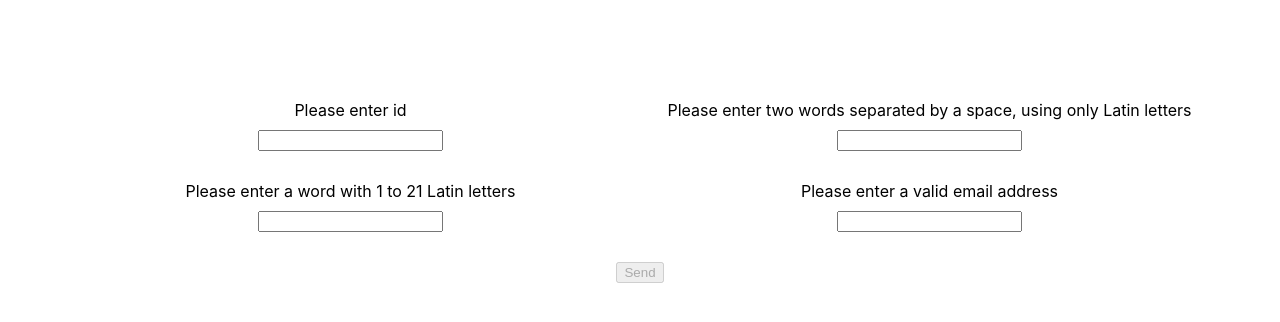
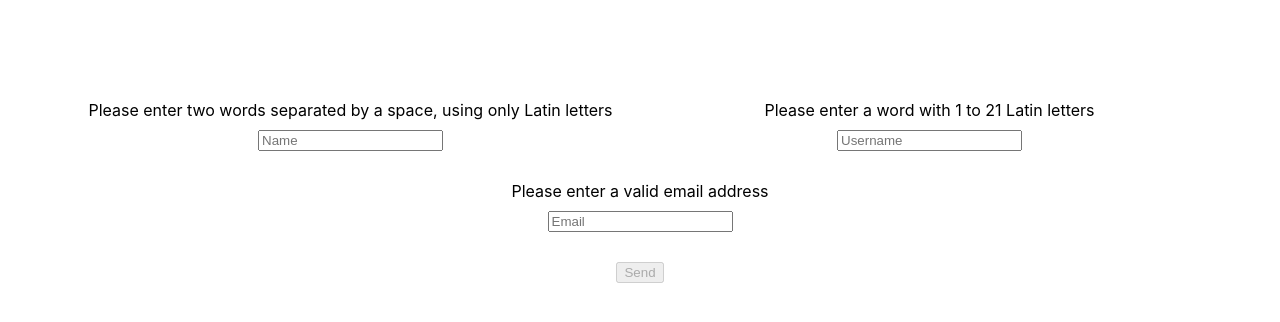
Before and after one commit to Anna-Kashyra/react-project, a React (Create React App) app: page / in a window 1280 px wide. Shown: the top 322 px of the page. Built offline with nearby package versions, Linux system fonts and the light colour scheme.

Commit message:
Fixed errors in homework 5

```diff
--- a/src/components/form/FormComponent.tsx
+++ b/src/components/form/FormComponent.tsx
@@ -2,15 +2,9 @@ import React from 'react';
 import {useForm} from "react-hook-form";
 import { joiResolver } from "@hookform/resolvers/joi";
 import userValidator from "../../validators/user.validator";
-import styles from './FormComponent.module.css'
-import axios from "axios";
-
-interface IFormProps {
-    id: number,
-    name: string,
-    username: string,
-    email: string
-}
+import styles from './FormComponent.module.css';
+import {IFormProps} from "../../models/IFormProps";
+import sendDataToServer from "../../services/api.service";
 
 const FormComponent = () => {
 
@@ -23,42 +17,28 @@ const FormComponent = () => {
         resolver: joiResolver (userValidator)
     });
 
-    const sendDataToServer = async (data: IFormProps) => {
-        try {
-            const response = await axios.post('https://jsonplaceholder.typicode.com/users', data);
-            console.log('Data sent successfully:', response.data);
-        } catch (error) {
-            console.error('Error sending data:', error);
-        }
-    };
-
-    const customHandler = (formDataProps: IFormProps) => {
-        sendDataToServer(formDataProps);
+    const customHandler = async (formDataProps: IFormProps) => {
+        await sendDataToServer(formDataProps);
     };
 
     return (
         <div className={styles.form_container}>
             <form className={styles.form} onSubmit={handleSubmit(customHandler)}>
                 <div className={styles.input_container}>
-                    <label>Please enter id
-                        <input type="number" {...register('id')}/>
-                        {errors.id && <div>{errors.id.message}</div>}
+                    <label>Please enter two words separated by a space, using only Latin letters
+                        <input type="text" placeholder={'Name'} {...register('name')}/>
+                        {errors.name && <div>{errors.name.message}</div>}
                     </label>
 
-                    <label>Please enter two words separated by a space, using only Latin letters
-                        <input type="text" {...register('name')}/>
-                        {errors.name && <div>{errors.name.message}</div>}
+                    <label>Please enter a word with 1 to 21 Latin letters
+                        <input type="text" placeholder={'Username'} {...register('username')}/>
+                        {errors.username && <div>{errors.username.message}</div>}
                     </label>
                 </div>
 
                 <div className={styles.input_container}>
-                    <label>Please enter a word with 1 to 21 Latin letters
-                        <input type="text" {...register('username')}/>
-                        {errors.username && <div>{errors.username.message}</div>}
-                    </label>
-
                     <label>Please enter a valid email address
-                        <input type="email" {...register('email')}/>
+                        <input type="email" placeholder={'Email'} {...register('email')}/>
                         {errors.email && <div>{errors.email.message}</div>}
                     </label>
                 </div>
--- /dev/null
+++ b/src/models/IFormProps.ts
@@ -0,0 +1,6 @@
+export interface IFormProps {
+    id: number,
+    name: string,
+    username: string,
+    email: string
+}
--- /dev/null
+++ b/src/services/api.service.ts
@@ -0,0 +1,13 @@
+import axios from "axios";
+import {IFormProps} from "../models/IFormProps";
+
+const sendDataToServer = async (data: IFormProps) => {
+    try {
+        const response = await axios.post('https://jsonplaceholder.typicode.com/users', data);
+        console.log('Data sent successfully:', response.data);
+    } catch (error) {
+        console.error('Error sending data:', error);
+    }
+};
+
+export default sendDataToServer;
--- a/src/validators/user.validator.ts
+++ b/src/validators/user.validator.ts
@@ -1,7 +1,6 @@
 import Joi from "joi";
 
 const userValidator = Joi.object({
-    id: Joi.number().required(),
     name: Joi.string().pattern(/^[A-Za-z]+ [A-Za-z]+$/).required().messages({
         'string.pattern.base': 'Name must consist of two words separated by a space'
     }),
```
